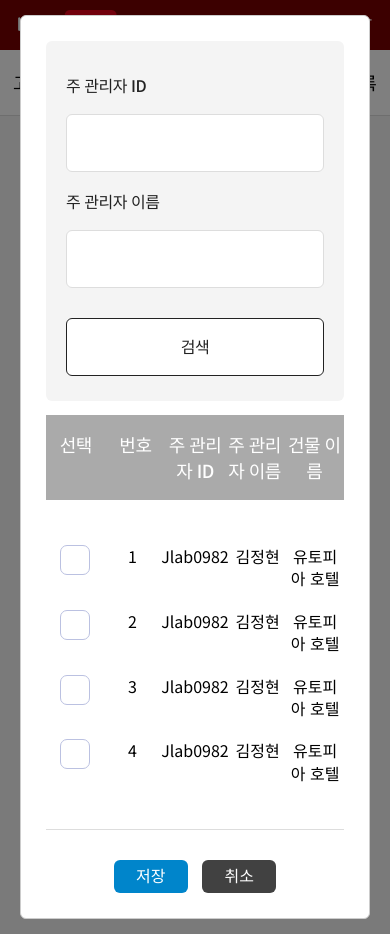
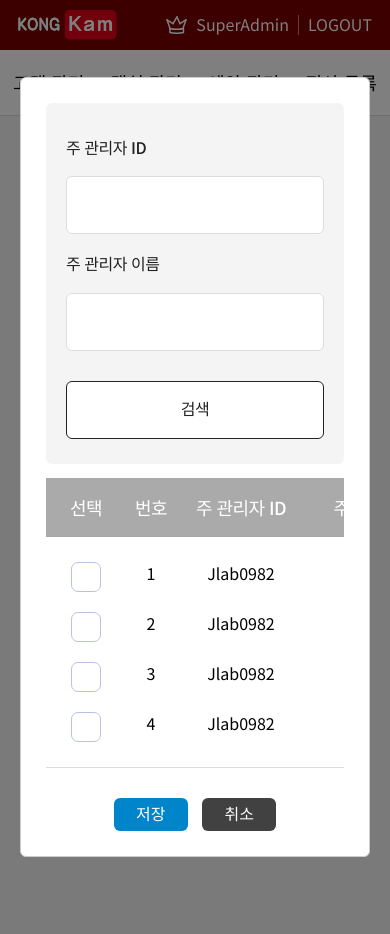
Before and after one commit to peterosea/kongkam, a PHP site: page /pages/customer-care-07.php in a window 390 px wide. Run offline with PHP 8.4, Linux system fonts and the light colour scheme; some libraries are stand-ins or nearby versions.

Commit message:
:lipstick: mobile 고객관리 - popup

```diff
--- a/pages/customer-care-07.php
+++ b/pages/customer-care-07.php
@@ -27,33 +27,37 @@
         </div>
       </form>
     </div>
-    <div class="table">
-      <div class="row header">
-        <div class="col checkbox">선택</div>
-        <div class="col number">번호</div>
-        <div class="col managerId">주 관리자 ID</div>
-        <div class="col managerName">주 관리자 이름</div>
-        <div class="col buildingName">건물 이름</div>
-      </div>
-      <div class="content">
+    <div class="tableWrap">
+      <table class="table" border="0" cellspacing="0" cellpadding="0">
+        <thead>
+          <tr class="row header">
+            <td class="col checkbox">선택</td>
+            <td class="col number">번호</td>
+            <td class="col managerId">주 관리자 ID</td>
+            <td class="col managerName">주 관리자 이름</td>
+            <td class="col buildingName">건물 이름</td>
+          </tr>
+        </thead>
+        <tbody class="content">
           <?php
           for ($i = 1; $i < 5; $i++) {
             echo <<<HTML
-          <div class="row">
-            <div class="col checkbox">
+            <tr class="row">
+              <td class="col checkbox">
                 <input type="checkbox">
-            </div>
-            <div class="col number">
+              </td>
+              <td class="col number">
                 $i
-            </div>
-            <div class="col managerId">Jlab0982</div>
-            <div class="col managerName">김정현</div>
-            <div class="col buildingName">유토피아 호텔</div>
-          </div>
+              </td>
+              <td class="col managerId">Jlab0982</td>
+              <td class="col managerName">김정현</td>
+              <td class="col buildingName">유토피아 호텔</td>
+            </tr>
   HTML;
           }
           ?>
-      </div>
+        </tbody>
+      </table>
     </div>
     <div class="btnListItem">
       <button type="submit" class="label _deposit">저장</button>
--- a/public/css/scss/_customer_care.scss
+++ b/public/css/scss/_customer_care.scss
@@ -800,6 +800,8 @@
     .container {
       width: 100%;
       max-width: 1200px;
+      max-height: 100%;
+      overflow-y: scroll;
     }
     .inner {
       border-radius: 6px;
@@ -879,30 +881,34 @@
         }
       }
     }
+    .tableWrap {
+      overflow-x: scroll;
+      margin-bottom: 30px;
+      border-bottom: 1px solid $very-light-pink;
+    }
     .table {
-      border-bottom: 1px solid $very-light-pink;
-      margin-bottom: 30px;
+      width: 100%;
       .row {
         display: flex;
-        &:not(:last-child) {
-          margin-bottom: 20px;
-        }
         .col {
           width: 100%;
           text-align: center;
+          padding-top: 10px;
+          padding-bottom: 10px;
           &.checkbox {
-            max-width: 150px;
+            min-width: 80px;
           }
           &.number {
-            max-width: 150px;
+            min-width: 50px;
           }
           &.managerId {
-            max-width: 200px;
+            min-width: 130px;
           }
           &.managerName {
-            max-width: 200px;
+            min-width: 160px;
           }
           &.buildingName {
+            min-width: 160px;
           }
         }
         &.header {
@@ -931,8 +937,18 @@
         }
       }
       .content {
-        padding-top: 45px;
-        padding-bottom: 45px;
+        .row:first-child .col {
+          padding-top: 45px;
+          @include respond-to("sm") {
+            padding-top: 25px;
+          }
+        }
+        .row:last-child .col {
+          padding-bottom: 45px;
+          @include respond-to("sm") {
+            padding-bottom: 25px;
+          }
+        }
       }
     }
     .btnListItem {
--- a/public/css/style.css
+++ b/public/css/style.css
@@ -4200,6 +4200,8 @@ header.find .menu-list li {
 .customer_care.popup .container {
   width: 100%;
   max-width: 1200px;
+  max-height: 100%;
+  overflow-y: scroll;
 }
 
 .customer_care.popup .inner {
@@ -4322,9 +4324,14 @@ header.find .menu-list li {
   }
 }
 
+.customer_care.popup .tableWrap {
+  overflow-x: scroll;
+  margin-bottom: 30px;
+  border-bottom: 1px solid #dddddd;
+}
+
 .customer_care.popup .table {
-  border-bottom: 1px solid #dddddd;
-  margin-bottom: 30px;
+  width: 100%;
 }
 
 .customer_care.popup .table .row {
@@ -4333,29 +4340,31 @@ header.find .menu-list li {
   display: flex;
 }
 
-.customer_care.popup .table .row:not(:last-child) {
-  margin-bottom: 20px;
-}
-
 .customer_care.popup .table .row .col {
   width: 100%;
   text-align: center;
+  padding-top: 10px;
+  padding-bottom: 10px;
 }
 
 .customer_care.popup .table .row .col.checkbox {
-  max-width: 150px;
+  min-width: 80px;
 }
 
 .customer_care.popup .table .row .col.number {
-  max-width: 150px;
+  min-width: 50px;
 }
 
 .customer_care.popup .table .row .col.managerId {
-  max-width: 200px;
+  min-width: 130px;
 }
 
 .customer_care.popup .table .row .col.managerName {
-  max-width: 200px;
+  min-width: 160px;
+}
+
+.customer_care.popup .table .row .col.buildingName {
+  min-width: 160px;
 }
 
 .customer_care.popup .table .row.header {
@@ -4387,9 +4396,24 @@ header.find .menu-list li {
           transform: translate(-50%, calc(-50% - 2px)) rotate(var(--r, 20deg));
 }
 
-.customer_care.popup .table .content {
+.customer_care.popup .table .content .row:first-child .col {
   padding-top: 45px;
+}
+
+@media (max-width: 576px) {
+  .customer_care.popup .table .content .row:first-child .col {
+    padding-top: 25px;
+  }
+}
+
+.customer_care.popup .table .content .row:last-child .col {
   padding-bottom: 45px;
+}
+
+@media (max-width: 576px) {
+  .customer_care.popup .table .content .row:last-child .col {
+    padding-bottom: 25px;
+  }
 }
 
 .customer_care.popup .btnListItem {
```
Lines whose indentation alone changed are shown as unchanged.
